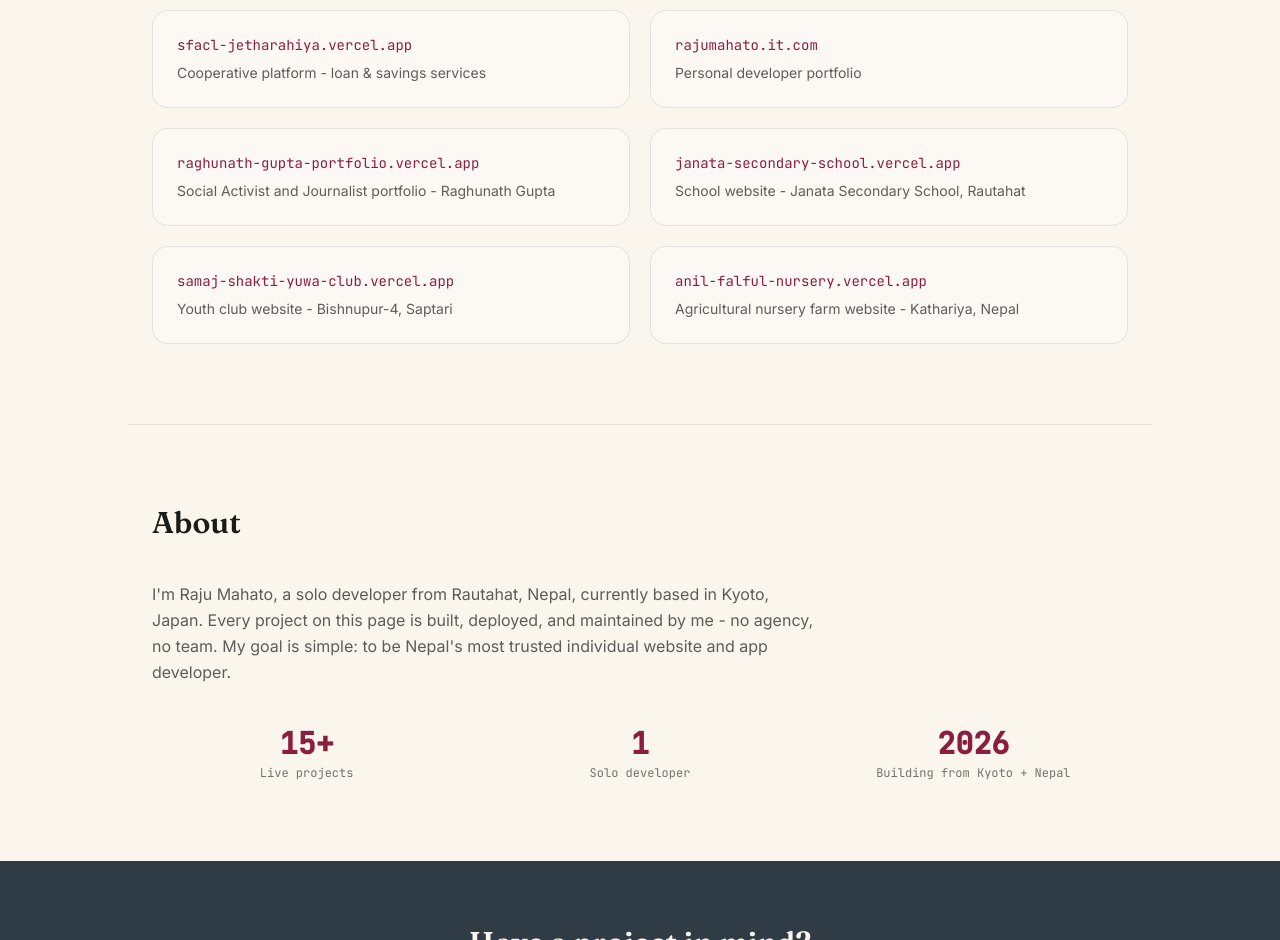
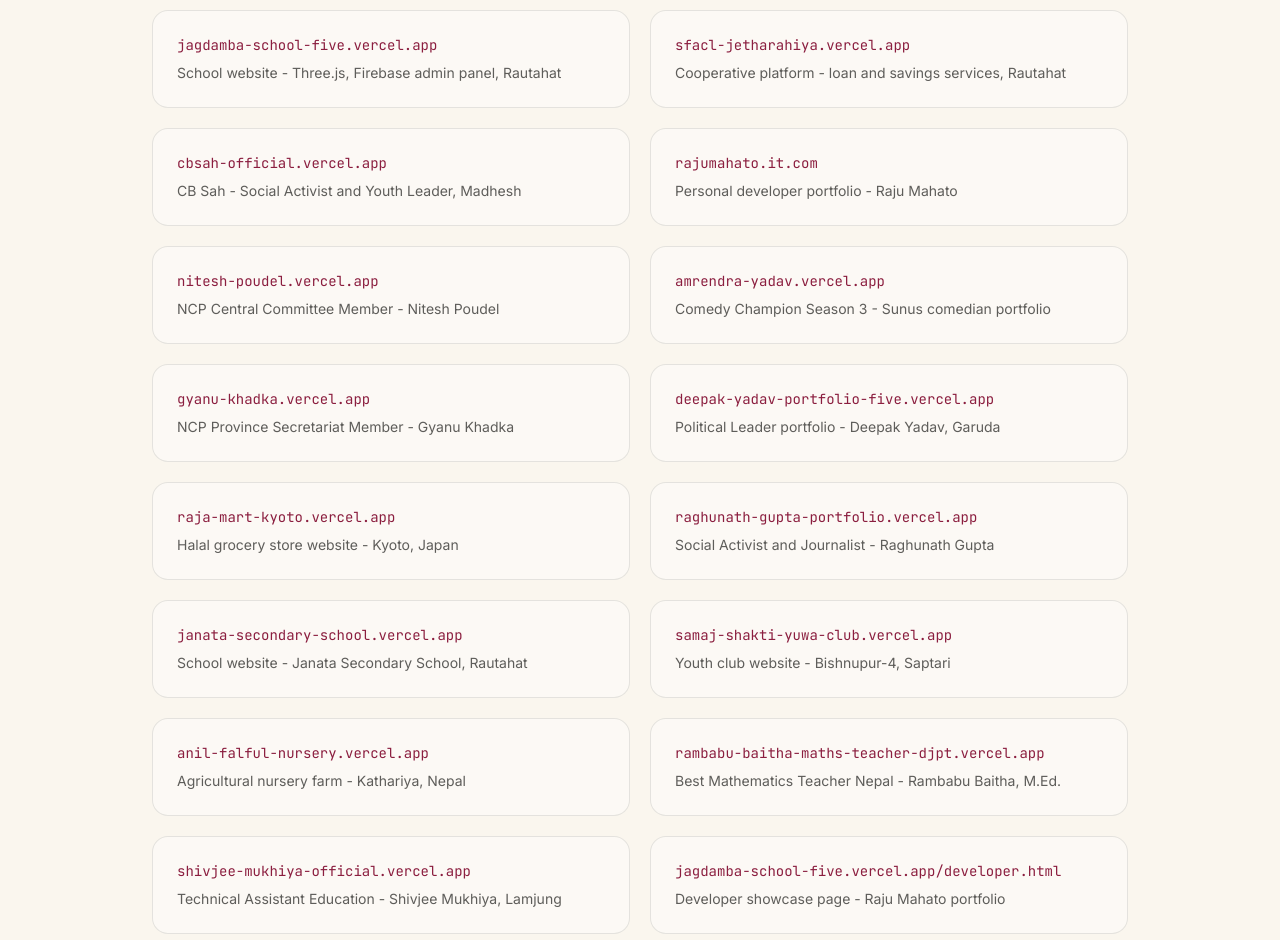
Before and after one commit to mahatoraju0509-gif/nepalwebsitedeveloper, a Next.js app: page / in a window 1280 px wide. Shown: the part 1860-2800 px from the top of the page. Built offline with nearby package versions, Linux system fonts and the light colour scheme.

Commit message:
Update live work section with all 22 projects

```diff
--- a/src/app/page.tsx
+++ b/src/app/page.tsx
@@ -1,16 +1,26 @@
 const liveProjects = [
   { name: "madhavnepal.online", url: "https://madhavnepal.online", desc: "Official portfolio - Former PM Madhav Kumar Nepal" },
   { name: "bharatshah.online", url: "https://bharatshah.online", desc: "Official portfolio - Bharat Prasad Shah, Madhesh Pradesh" },
-  { name: "BirgunjCity.com", url: "https://birgunjcity.vercel.app", desc: "City news portal - Next.js + Firebase" },
+  { name: "birgunjcity.vercel.app", url: "https://birgunjcity.vercel.app", desc: "City news portal - Next.js + Firebase" },
+  { name: "chkhabardaily.vercel.app", url: "https://chkhabardaily.vercel.app", desc: "CH Khabar Daily news portal - Next.js + Firebase" },
   { name: "edupath-ai.vercel.app", url: "https://edupath-ai.vercel.app", desc: "AI-powered career counseling app - 1.7M+ words, 20 countries" },
   { name: "thagi-satark.vercel.app", url: "https://thagi-satark.vercel.app", desc: "Fraud-awareness Flutter app - 30 fraud categories" },
-  { name: "jagdamba-school-five.vercel.app", url: "https://jagdamba-school-five.vercel.app", desc: "School website - Three.js, Firebase admin panel" },
-  { name: "sfacl-jetharahiya.vercel.app", url: "https://sfacl-jetharahiya.vercel.app", desc: "Cooperative platform - loan & savings services" },
-  { name: "rajumahato.it.com", url: "https://rajumahato.it.com", desc: "Personal developer portfolio" },
-  { name: "raghunath-gupta-portfolio.vercel.app", url: "https://raghunath-gupta-portfolio.vercel.app", desc: "Social Activist and Journalist portfolio - Raghunath Gupta" },
+  { name: "jagdamba-school-five.vercel.app", url: "https://jagdamba-school-five.vercel.app", desc: "School website - Three.js, Firebase admin panel, Rautahat" },
+  { name: "sfacl-jetharahiya.vercel.app", url: "https://sfacl-jetharahiya.vercel.app", desc: "Cooperative platform - loan and savings services, Rautahat" },
+  { name: "cbsah-official.vercel.app", url: "https://cbsah-official.vercel.app", desc: "CB Sah - Social Activist and Youth Leader, Madhesh" },
+  { name: "rajumahato.it.com", url: "https://rajumahato.it.com", desc: "Personal developer portfolio - Raju Mahato" },
+  { name: "nitesh-poudel.vercel.app", url: "https://nitesh-poudel.vercel.app", desc: "NCP Central Committee Member - Nitesh Poudel" },
+  { name: "amrendra-yadav.vercel.app", url: "https://amrendra-yadav.vercel.app", desc: "Comedy Champion Season 3 - Sunus comedian portfolio" },
+  { name: "gyanu-khadka.vercel.app", url: "https://gyanu-khadka.vercel.app", desc: "NCP Province Secretariat Member - Gyanu Khadka" },
+  { name: "deepak-yadav-portfolio-five.vercel.app", url: "https://deepak-yadav-portfolio-five.vercel.app", desc: "Political Leader portfolio - Deepak Yadav, Garuda" },
+  { name: "raja-mart-kyoto.vercel.app", url: "https://raja-mart-kyoto.vercel.app", desc: "Halal grocery store website - Kyoto, Japan" },
+  { name: "raghunath-gupta-portfolio.vercel.app", url: "https://raghunath-gupta-portfolio.vercel.app", desc: "Social Activist and Journalist - Raghunath Gupta" },
   { name: "janata-secondary-school.vercel.app", url: "https://janata-secondary-school.vercel.app", desc: "School website - Janata Secondary School, Rautahat" },
   { name: "samaj-shakti-yuwa-club.vercel.app", url: "https://samaj-shakti-yuwa-club.vercel.app", desc: "Youth club website - Bishnupur-4, Saptari" },
-  { name: "anil-falful-nursery.vercel.app", url: "https://anil-falful-nursery.vercel.app", desc: "Agricultural nursery farm website - Kathariya, Nepal" },
+  { name: "anil-falful-nursery.vercel.app", url: "https://anil-falful-nursery.vercel.app", desc: "Agricultural nursery farm - Kathariya, Nepal" },
+  { name: "rambabu-baitha-maths-teacher-djpt.vercel.app", url: "https://rambabu-baitha-maths-teacher-djpt.vercel.app", desc: "Best Mathematics Teacher Nepal - Rambabu Baitha, M.Ed." },
+  { name: "shivjee-mukhiya-official.vercel.app", url: "https://shivjee-mukhiya-official.vercel.app", desc: "Technical Assistant Education - Shivjee Mukhiya, Lamjung" },
+  { name: "jagdamba-school-five.vercel.app/developer.html", url: "https://jagdamba-school-five.vercel.app/developer.html", desc: "Developer showcase page - Raju Mahato portfolio" },
 ];
 
 const services = [
```
